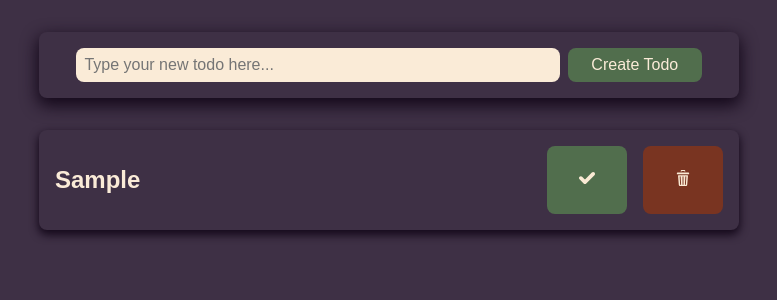
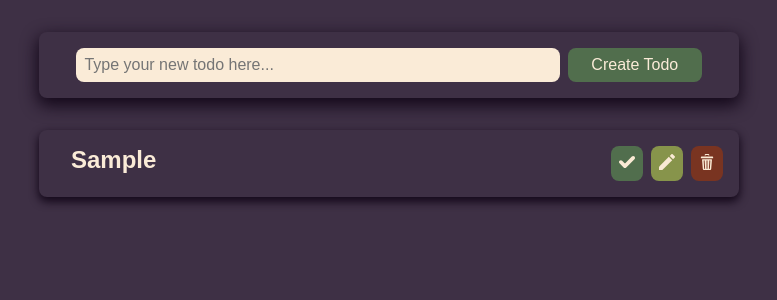
Before and after one commit to KubiGR/react-todo-workshop, a React app: page / in a window 1280 px wide. Both pictures are taken after typing "Sample" into the empty fields and a click on the button "Create Todo". Shown: the top 300 px of the page, without its empty margins (251-1028 px from the left). Built offline with nearby package versions, Linux system fonts and the light colour scheme.

Commit message:
Add edit

```diff
--- a/src/todos/CompletedTodoListItem.css
+++ b/src/todos/CompletedTodoListItem.css
@@ -20,10 +20,6 @@
   background-color: #516e4d;
 }
 
-.todo-buttons-container {
-  width: 35%;
-}
-
 .completed-todo-check-icon {
   position: absolute;
   top: 8px;
@@ -35,10 +31,6 @@
   height: 1rem;
 }
 
-.todo-text {
-  width: 100%;
-}
-
 .completed-todo-remove-button {
   margin-left: auto;
   color: antiquewhite;
--- a/src/todos/CompletedTodoListItem.js
+++ b/src/todos/CompletedTodoListItem.js
@@ -12,14 +12,10 @@ const CompletedTodoListItem = ({ todo, removeCompletedTodo }) => (
     />
     <div className="todo-buttons-container">
       <button
-        onClick={() => removeCompletedTodo(todo.id)}
+        onClick={() => removeCompletedTodo(todo)}
         className="completed-todo-remove-button"
       >
-        <img
-          src={svgDelete}
-          alt="completed-todo-check"
-          className="check-icon"
-        />
+        <img src={svgDelete} alt="completed-todo-check" className="icon" />
       </button>
     </div>
   </div>
--- a/src/todos/TodoList.js
+++ b/src/todos/TodoList.js
@@ -12,7 +12,12 @@ const TodoList = () => {
     JSON.parse(localStorage.getItem("completedTodoList")) || []
   );
 
-  const idCounterRef = useRef(0);
+  console.log(todoList);
+  console.log(completedTodoList);
+
+  const idCounterRef = useRef(
+    JSON.parse(localStorage.getItem("idCounter")) || 0
+  );
 
   useEffect(() => {
     localStorage.setItem("todoList", JSON.stringify(todoList));
@@ -25,6 +30,10 @@ const TodoList = () => {
     );
   }, [completedTodoList]);
 
+  useEffect(() => {
+    localStorage.setItem("idCounter", idCounterRef.current);
+  }, [todoList]);
+
   const addTodo = (todo) => {
     const newTodoList = todoList.concat({
       ...todo,
@@ -35,21 +44,30 @@ const TodoList = () => {
     idCounterRef.current++;
   };
 
-  const removeTodo = (id) => {
-    const newTodoList = todoList.filter((e) => id !== e.id).slice();
+  const removeTodo = (todo) => {
+    const newTodoList = todoList.filter((e) => todo.id !== e.id).slice();
     setTodosList(newTodoList);
+  };
+
+  const editTodo = (todo, newText) => {
+    const todoToEdit = todoList.find((e) => todo.id === e.id);
+    todoToEdit.text = newText;
+    setTodosList(todoList.slice());
   };
 
   const completeTodo = (todo) => {
     const newTodoList = todoList.filter((e) => todo.id !== e.id).slice();
     setTodosList(newTodoList);
-    const newCompletedTodoList = completedTodoList.concat(todo);
+    const newCompletedTodoList = completedTodoList.concat({
+      ...todo,
+      completed: true,
+    });
     setCompletedTodoList(newCompletedTodoList);
   };
 
-  const removeCompletedTodo = (id) => {
+  const removeCompletedTodo = (todo) => {
     const newCompletedTodoList = completedTodoList
-      .filter((e) => id !== e.id)
+      .filter((e) => todo.id !== e.id)
       .slice();
     setCompletedTodoList(newCompletedTodoList);
   };
@@ -63,6 +81,7 @@ const TodoList = () => {
           todo={todo}
           removeTodo={removeTodo}
           completeTodo={completeTodo}
+          editTodo={editTodo}
         />
       ))}
       {completedTodoList.map((todo) => (
--- a/src/todos/TodoListItem.css
+++ b/src/todos/TodoListItem.css
@@ -1,6 +1,6 @@
 .todo-item-container {
   display: flex;
-  justify-content: space-between;
+  justify-content: flex-end;
   border-radius: 8px;
   margin-top: 1rem;
   padding: 16px;
@@ -11,14 +11,29 @@
 
 .todo-buttons-container {
   display: flex;
-  width: 35%;
+}
+
+.edit-todo-input {
+  width: 100%;
+  font-size: 16px;
+  padding-left: 1rem;
+  margin-right: 1rem;
+  border: none;
+  background-color: antiquewhite;
+  border-radius: 8px;
+  outline: none;
 }
 
 .todo-text {
+  margin: 0;
   width: 100%;
+  white-space: nowrap;
+  overflow: hidden;
+  text-overflow: ellipsis;
+  padding: 0 1rem;
 }
 
-.check-icon {
+.icon {
   filter: invert(87%) sepia(6%) saturate(1474%) hue-rotate(328deg)
     brightness(112%) contrast(96%);
   width: 1rem;
@@ -26,7 +41,6 @@
 }
 
 button {
-  width: 5rem;
   padding: 8px;
   border: none;
   border-radius: 8px;
@@ -34,12 +48,21 @@ button {
   cursor: pointer;
 }
 
+button:hover {
+  filter: invert(100%);
+}
+
 .completed-button {
   background-color: #516e4d;
 }
 
+.edit-button {
+  margin-left: 0.5rem;
+  background-color: #87944b;
+}
+
 .remove-button {
-  margin-left: 1rem;
+  margin-left: 0.5rem;
   color: antiquewhite;
   background-color: #793421;
 }
--- a/src/todos/TodoListItem.js
+++ b/src/todos/TodoListItem.js
@@ -1,23 +1,59 @@
 import "./TodoListItem.css";
 import svgCheck from "./../assets/check-mark.svg";
 import svgDelete from "./../assets/delete.svg";
+import svgEdit from "./../assets/edit.svg";
+import { useState, useEffect } from "react";
 
-const TodoListItem = ({ todo, removeTodo, completeTodo }) => (
+const TodoListItem = ({ todo, removeTodo, completeTodo, editTodo }) => {
+  const [editMode, setEditMode] = useState(false);
+  const [editInput, setEditInput] = useState("");
+
+  const editTodoClick = (todo) => {
+    setEditMode(true);
+  };
+
+  useEffect(() => {
+    window.addEventListener("keydown", handleKeydown);
+
+    return () => {
+      window.removeEventListener("keydown", handleKeydown);
+    };
+  });
+
+  const handleKeydown = (evt) => {
+    console.log(evt);
+    if (editMode && evt.key === "Enter") {
+      setEditMode(false);
+      editTodo(todo, editInput);
+    }
+  };
+
+  return (
     <div className="todo-item-container">
+      {editMode ? (
+        <input
+          className="edit-todo-input"
+          type="text"
+          placeholder={todo.text}
+          value={editInput}
+          onChange={(e) => setEditInput(e.target.value)}
+        />
+      ) : (
         <h2 className="todo-text">{todo.text}</h2>
+      )}
       <div className="todo-buttons-container">
         <button onClick={() => completeTodo(todo)} className="completed-button">
-        <img src={svgCheck} alt="completed-todo-check" className="check-icon" />
+          <img src={svgCheck} alt="Complete todo" className="icon" />
         </button>
-      <button onClick={() => removeTodo(todo.id)} className="remove-button">
-        <img
-          src={svgDelete}
-          alt="completed-todo-check"
-          className="check-icon"
-        />
+        <button onClick={() => editTodoClick(todo)} className="edit-button">
+          <img src={svgEdit} alt="Edit todo" className="icon" />
+        </button>
+        <button onClick={() => removeTodo(todo)} className="remove-button">
+          <img src={svgDelete} alt="Remove todo" className="icon" />
         </button>
       </div>
     </div>
   );
+};
 
 export default TodoListItem;
```
Also changed, not shown: src/assets/edit.svg (added), 1 other file (tests, documents, lock files or other folders). Lines whose indentation alone changed are shown as unchanged.
